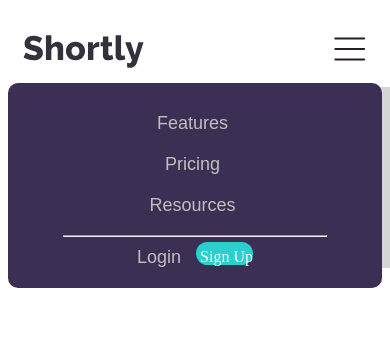
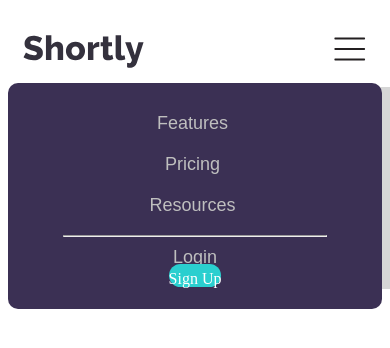
Before and after one commit to AlenJakob/Short-url, a Vue app: page / in a window 390 px wide. Both pictures are taken after a click on the picture 351 px from the left and 49 px from the top of the page. Shown: the top 348 px of the page. Built offline with nearby package versions, Linux system fonts and the light colour scheme.

Commit message:
kosmetyka kodu

```diff
--- a/src/components/Navigation.vue
+++ b/src/components/Navigation.vue
@@ -8,7 +8,7 @@
       </ul>
       <hr>
       <div class="btn">
-          <a class="login" href="/">Login</a>
+          <a class="login" href="/">Login</a><br/>
         <a class="button" href="/"> Sign Up </a>
       </div>
 </div>
@@ -90,6 +90,9 @@
       @include flex();
       flex-wrap:wrap;
     }
+    br{
+      display: none;
+    }
   }
   @media only screen and (max-width: 920px){
 
@@ -105,18 +108,19 @@
       -webkit-box-shadow: 23px -8px 0px -12px rgba(0,0,0,0.16);
       box-shadow: 23px -8px 0px -12px rgba(0,0,0,0.16);
     .btn{
-      button:hover{
+      .button:hover{
           background-color: hsl(172, 75%, 73%);
         }
-      button{
-        margin-top:10px;
+      .button{
+        margin-top:20px;
+        text-align: center;
         margin-left:0;
         font-family: Poppins;
         justify-content: center;
         font-size: 16px;
         color: #fff;
         height: 35px;
-        width: 250px;
+        width: 250px ;
         border: 0;
         border-radius: 25px;
         background-color: hsl(180, 66%, 49%);
```
